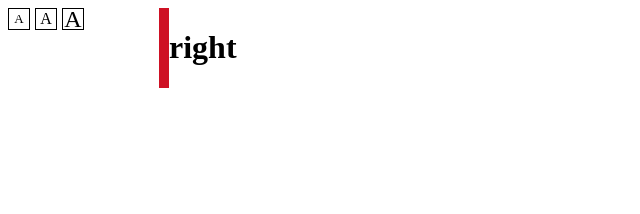
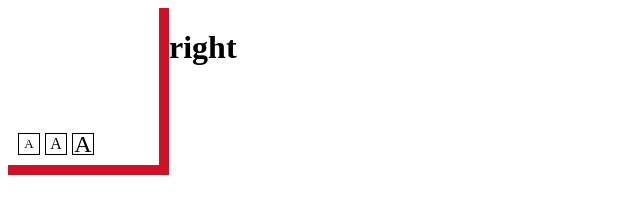
Before and after one commit to ggulpari/fapl.ru, a plain HTML site: page index.html in a window 1280 px wide. Shown: the whole page, without its empty margins (0-640 px from the left). Drawn offline with Linux system fonts and the light colour scheme.

Commit message:
finished styles for left top

```diff
--- a/css/styles.scss
+++ b/css/styles.scss
@@ -2,9 +2,9 @@
     display: flex;
 
     &-left {
-
         width: 151px;
         border-right: 10px solid #ce1124;
+        border-bottom: 10px solid #ce1124;
     }
 
     &-right {
@@ -22,6 +22,7 @@
     align-items: center;
     margin-right: 5px;
 
+
     &-small {
         font-size: small;
     }
@@ -38,4 +39,7 @@
 
 .boxes {
     display: flex;
+    margin-top: 125px;
+    margin-bottom: 10px;
+    margin-left: 10px;
 }
```
Also changed, not shown: css/styles.css, 1 other file.
